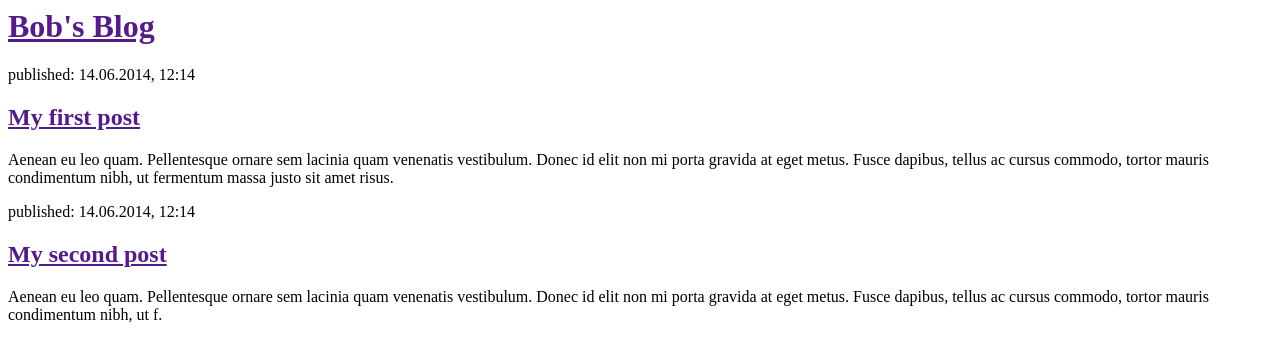
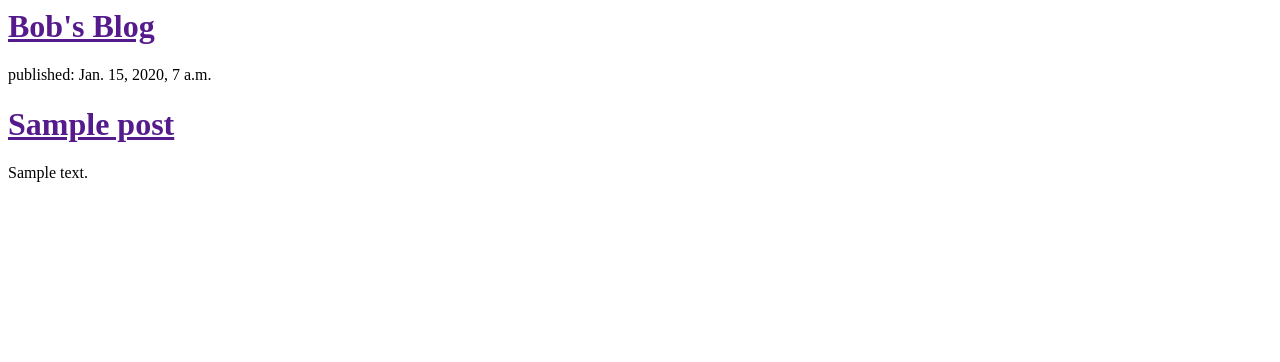
Before and after one commit to datalivre/MyDjangoBlog, a Django app: template blog/templates/blog/post_list.html in a window 1280 px wide. Shown: the top 362 px of the page. Run offline with Django 3.2, Linux system fonts and the light colour scheme; the template is opened without the code that fills it: values that come from a table or form of the project are taken from there, others are empty; tables that the repository leaves empty hold one stand-in row (values such as "Sample post").

Commit message:
Templates modificados para exibir posts da base de dados

```diff
--- a/blog/models.py
+++ b/blog/models.py
@@ -8,7 +8,7 @@ class Post(models.Model):
     # PROPRIEDADES DO OBJETO
     author = models.ForeignKey('auth.User', on_delete=models.CASCADE)
     # definindo um campo de texto limitado a 200 caracteres
-    title = models.CharField(max_length = 200)
+    title = models.CharField(max_length=200)
     # definindo um campo de texto ilimitado
     text = models.TextField()
     created_date = models.DateTimeField(default=timezone.now)
@@ -19,5 +19,6 @@ class Post(models.Model):
         self.publish_date = timezone.now()
         self.save()
     # método str
+
     def __str__(self):
         return self.title
--- a/blog/templates/blog/post_list.html
+++ b/blog/templates/blog/post_list.html
@@ -7,16 +7,14 @@
             <h1><a href="">Bob's Blog</a></h1>
         </div>
 
+        {% for post in posts %}
         <div>
-            <p>published: 14.06.2014, 12:14</p>
-            <h2><a href="">My first post</a></h2>
-            <p>Aenean eu leo quam. Pellentesque ornare sem lacinia quam venenatis vestibulum. Donec id elit non mi porta gravida at eget metus. Fusce dapibus, tellus ac cursus commodo, tortor mauris condimentum nibh, ut fermentum massa justo sit amet risus.</p>
+            <p>published: {{ post.published_date }}</p>
+            <h1><a href="">{{ post.title }}</a></h1>
+            <!--linebreaksbr converte quebra de linhas em
+            parágrafos. -->
+            <p>{{ post.text | linebreaksbr }}</p>
         </div>
-
-        <div>
-            <p>published: 14.06.2014, 12:14</p>
-            <h2><a href="">My second post</a></h2>
-            <p>Aenean eu leo quam. Pellentesque ornare sem lacinia quam venenatis vestibulum. Donec id elit non mi porta gravida at eget metus. Fusce dapibus, tellus ac cursus commodo, tortor mauris condimentum nibh, ut f.</p>
-        </div>
+        {% endfor %}
     </body>
 </html>
--- a/blog/views.py
+++ b/blog/views.py
@@ -1,5 +1,9 @@
 from django.shortcuts import render
+from django.utils import timezone
+from .models import Post
 
 
 def post_list(request):
-    return render(request, 'blog/post_list.html', {})
+    posts = Post.objects.filter(
+        published_date__lte=timezone.now()).order_by('published_date')
+    return render(request, 'blog/post_list.html', {'posts': posts})
--- a/mysite/settings.py
+++ b/mysite/settings.py
@@ -25,7 +25,7 @@ SECRET_KEY = 'x9b^cmyul=b1v2^x2k$=e7id0zym)xa7ke9pz9+aa+)3*!^phv'
 # SECURITY WARNING: don't run with debug turned on in production!
 DEBUG = True
 
-ALLOWED_HOSTS = ['localhost','127.0.0.1', 'robertcarlos.pythonanywhere.com/']
+ALLOWED_HOSTS = ['localhost','127.0.0.1', 'robertcarlos.pythonanywhere.com']
 
 
 # Application definition
```
